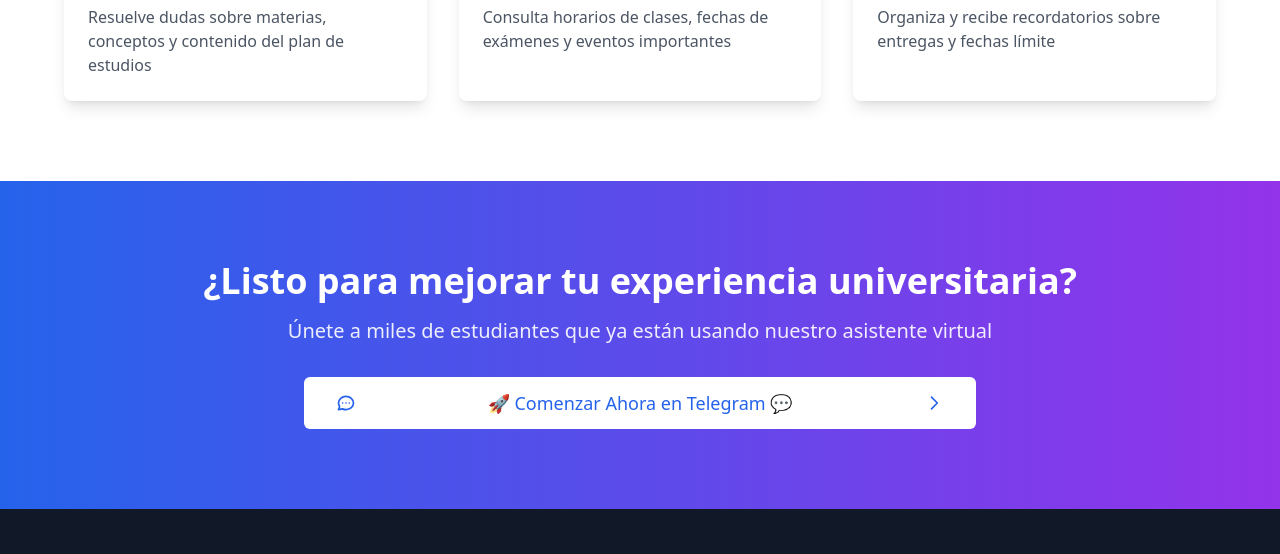
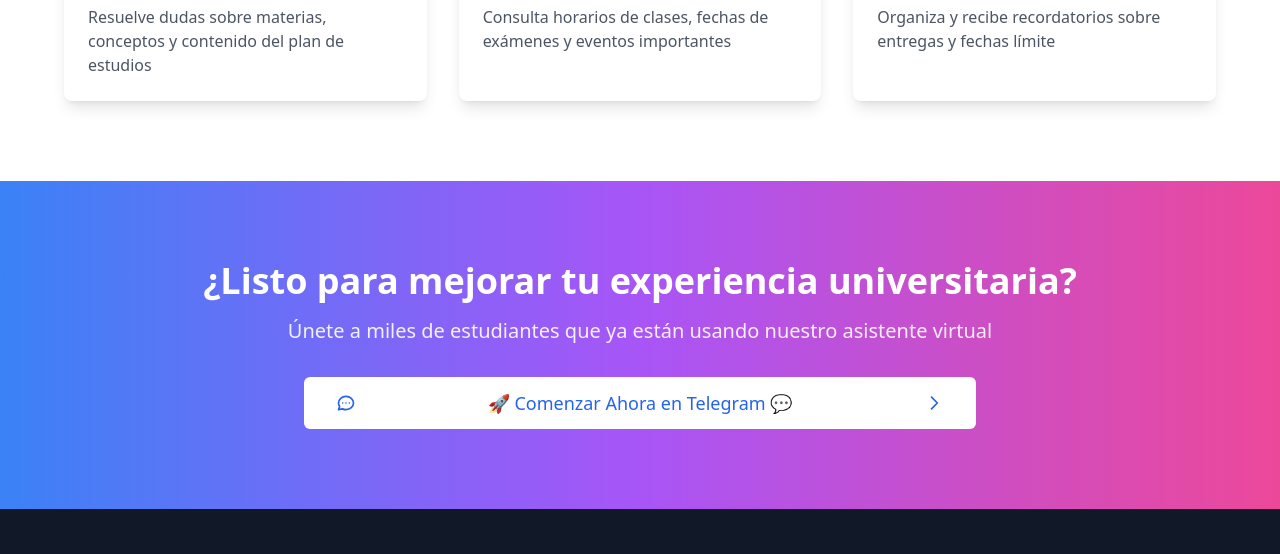
Before and after one commit to secretariaagenteti/telegram-bot-site, an Astro site: page / in a window 1280 px wide. Shown: the part 995-1549 px from the top of the page. Built offline with nearby package versions, Linux system fonts and the light colour scheme; Astro itself is replaced by a stand-in of ours.

Commit message:
💄 Fix

```diff
--- a/src/components/CtaSection.astro
+++ b/src/components/CtaSection.astro
@@ -1,6 +1,6 @@
 ---
 ---
-<section class="py-20 px-4 bg-gradient-to-r from-blue-600 to-purple-600 text-white">
+<section class="py-20 px-4 bg-gradient-to-r from-blue-500 via-purple-500 to-pink-500 text-white">
   <div class="container mx-auto max-w-4xl text-center">
     <h2 class="text-3xl md:text-4xl font-bold mb-4">¿Listo para mejorar tu experiencia universitaria?</h2>
     <p class="text-xl opacity-90 mb-8">
```
